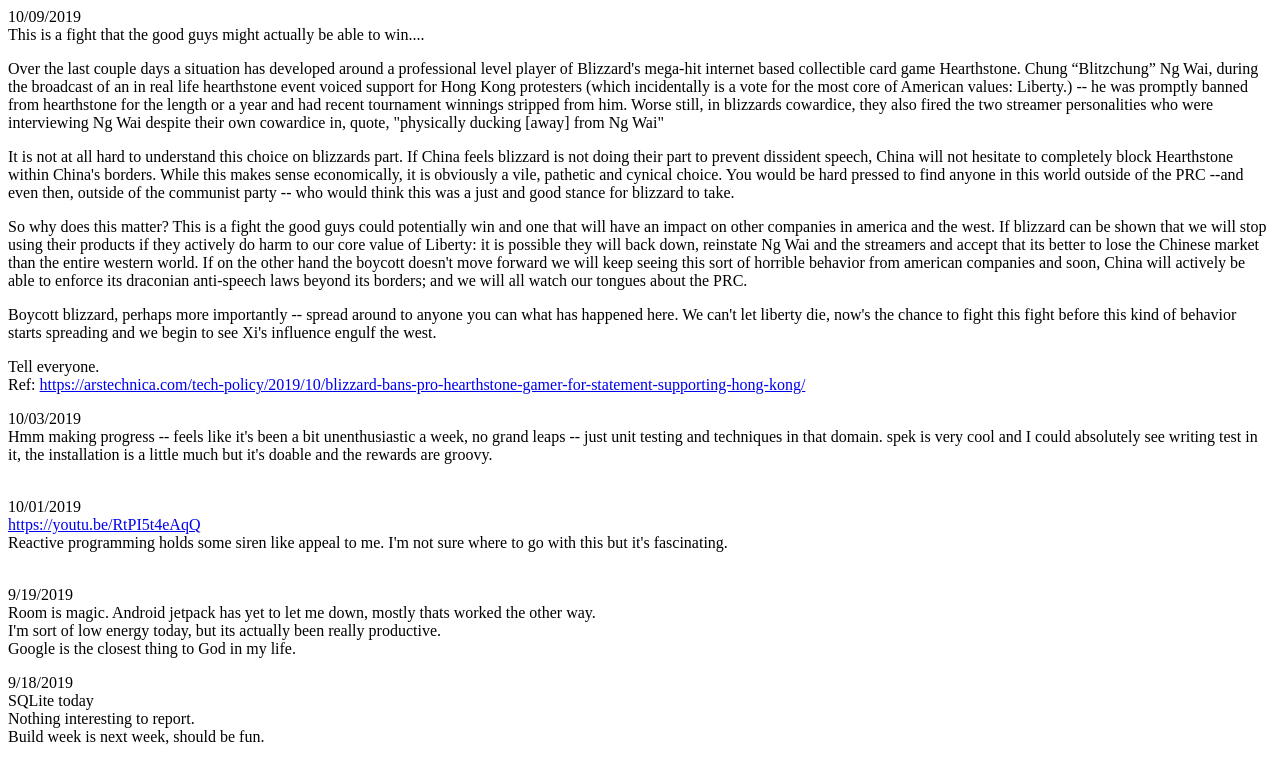
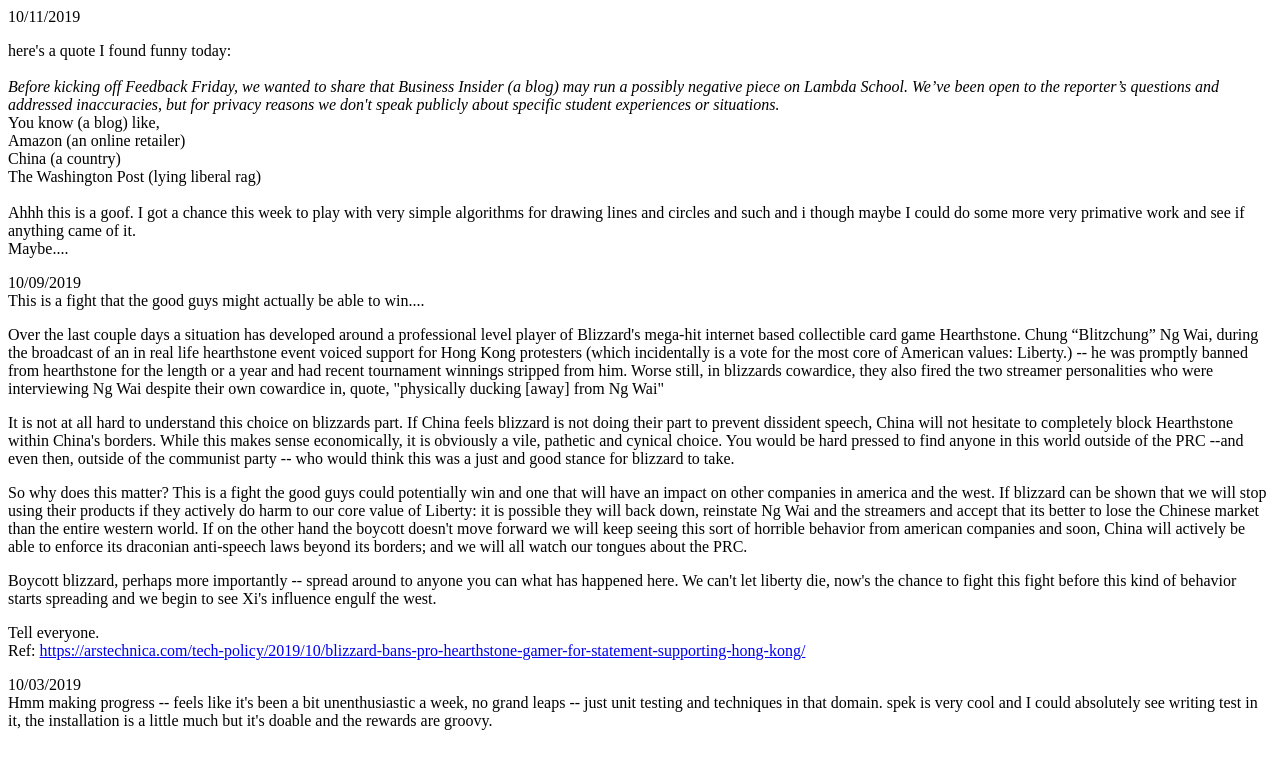
Before and after one commit to stilljack/stilljack.github.io, a plain HTML site: page index.html in a window 1280 px wide. Shown: the top 759 px of the page. Drawn offline with Linux system fonts and the light colour scheme.

Commit message:
Update index.html

```diff
--- a/index.html
+++ b/index.html
@@ -3,6 +3,18 @@
 <title>Daily Reflections/Raw HTML editing</title>
 </head>
 <body>
+         <p>10/11/2019<br>
+                 <p>here's a quote I found funny today:
+<br><br>
+<i>
+Before kicking off Feedback Friday, we wanted to share that Business Insider (a blog) may run a possibly negative piece on Lambda School. We’ve been open to the reporter’s questions and addressed inaccuracies, but for privacy reasons we don't speak publicly about specific student experiences or situations.
+                 </i>
+                 <br>
+                         You know (a blog) like,<br>
+                         Amazon (an online retailer)<br>
+                         China (a country)<br>
+                         The Washington Post (lying liberal rag)<br><br>Ahhh this is a goof. I got a chance this week to play with very simple algorithms for drawing lines and circles and such and i though maybe I could do some more very primative work and see if anything came of it.<br>Maybe....
+
 
         <p>10/09/2019<br>
         This is a fight that the good guys might actually be able to win....
```
